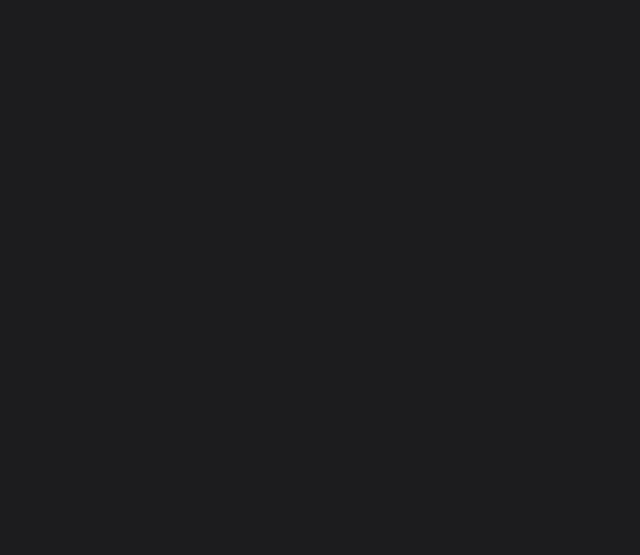
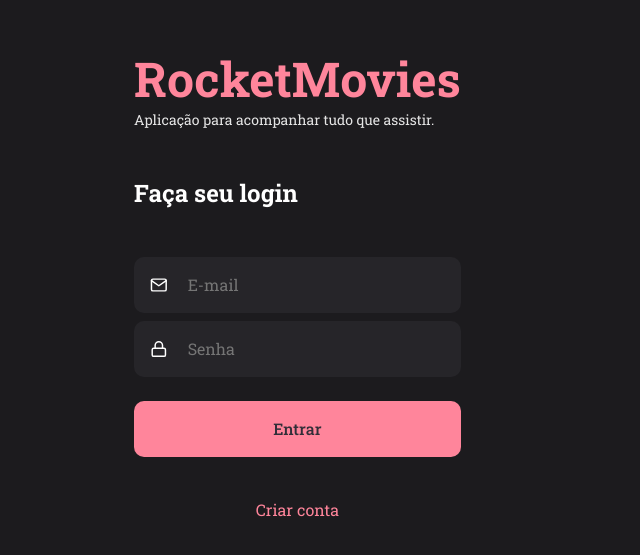
Before and after one commit to devnestali/rocketmovies, a React (Vite) app: page / in a window 1280 px wide. Shown: the part 117-672 px from the top of the page, without its empty margins (0-640 px from the left). Built offline with nearby package versions, Linux system fonts and the light colour scheme.

Commit message:
Defining styles for Form in SignIn

```diff
--- a/src/pages/SignIn/index.jsx
+++ b/src/pages/SignIn/index.jsx
@@ -1,9 +1,37 @@
-import { Container } from "./styles";
+import { Container, Form } from "./styles";
+import { FiMail, FiLock } from "react-icons/fi";
+
+import { Input } from "../../components/Input";
+import { Button } from "../../components/Button";
+import { ButtonText } from "../../components/ButtonText";
 
 export function SignIn() {
   return (
     <Container>
+      <Form>
+        <h1>RocketMovies</h1>
+        <p>Aplicação para acompanhar tudo que assistir.</p>
 
+        <h2>Faça seu login</h2>
+
+        <Input
+          placeholder="E-mail"
+          type="text"
+          icon={FiMail}
+        />
+
+        <Input
+          placeholder="Senha"
+          type="password"
+          icon={FiLock}
+        />
+
+        <Button title="Entrar" />
+        <a href="#">
+          Criar conta
+        </a>
+
+      </Form>
     </Container>
   )
 }
--- a/src/pages/SignIn/styles.js
+++ b/src/pages/SignIn/styles.js
@@ -6,3 +6,36 @@
   display: flex;
   align-items: stretch;
 `;
+
+export const Form = styled.form`
+  padding: 0 13.4rem;
+
+  display: flex;
+  flex-direction: column;
+  justify-content: center;
+  align-items: flex-start;
+
+  text-align: center;
+
+  > h1 {
+    font-size: 4.8rem;
+    color: ${({ theme }) => theme.COLORS.PINK};
+  }
+
+  > p {
+    font-size: 1.4rem;
+    color: ${({ theme }) => theme.COLORS.GRAY_200};
+    margin-bottom: 4.8rem;
+  }
+
+  > h2 {
+    font-size: 2.4rem;
+    margin-bottom: 4.8rem;
+  }
+
+  > a {
+    margin: 4.2rem auto 0;
+    text-align: center;
+    color: ${({ theme }) => theme.COLORS.PINK};
+  }
+`;
```
